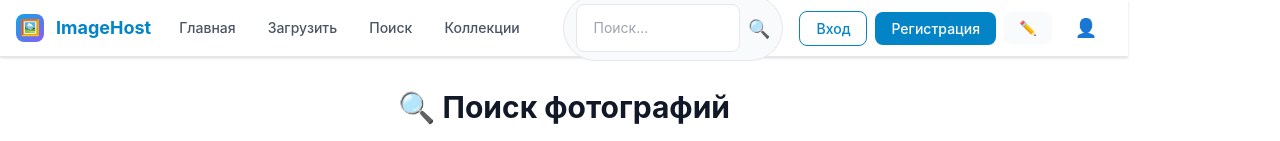
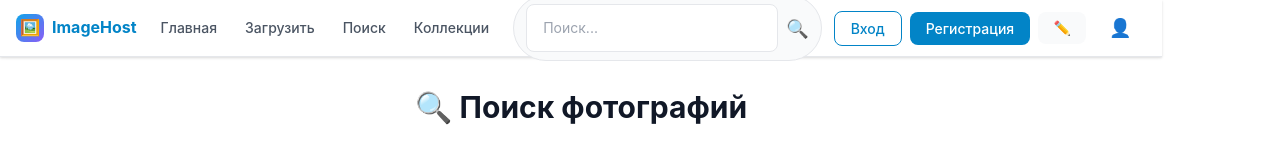
Before and after one commit to TemonLois1/photo-hosting, a React (Create React App) app in the folder frontend/: page /search in a window 1280 px wide. Shown: the top 141 px of the page. Built offline with nearby package versions, Linux system fonts and the light colour scheme.

Commit message:
🔧 Fix header layout - proper flex distribution and responsive design

```diff
--- a/frontend/src/components/Layout/Header.modern.css
+++ b/frontend/src/components/Layout/Header.modern.css
@@ -16,20 +16,22 @@
   justify-content: space-between;
   height: 56px;
   padding: 0 var(--space-4);
-  gap: var(--space-4);
+  gap: var(--space-3);
   max-width: 100%;
+  width: 100%;
 }
 
 .header-logo {
   display: flex;
   align-items: center;
-  gap: var(--space-3);
-  font-size: var(--text-xl);
+  gap: var(--space-2);
+  font-size: var(--text-lg);
   font-weight: var(--font-weight-bold);
   color: var(--primary-600);
   text-decoration: none;
   transition: color var(--transition-fast);
   white-space: nowrap;
+  flex-shrink: 0;
 }
 
 .header-logo:hover {
@@ -47,29 +49,20 @@
   font-weight: var(--font-weight-bold);
   color: white;
   font-size: var(--text-base);
+  flex-shrink: 0;
 }
 
 .logo-text {
-  font-size: var(--text-lg);
+  font-size: var(--text-base);
 }
 
-.header-logo-icon {
-  width: 32px;
-  height: 32px;
-  background: linear-gradient(135deg, var(--primary-500) 0%, var(--accent-500) 100%);
-  border-radius: var(--radius-lg);
-  display: flex;
-  align-items: center;
-  justify-content: center;
-  color: white;
-  font-weight: var(--font-weight-bold);
-}
-
+/* Navigation */
 .header-nav {
   display: flex;
   align-items: center;
-  gap: var(--space-2);
+  gap: var(--space-1);
   flex: 1;
+  min-width: 0;
 }
 
 .nav-link {
@@ -90,10 +83,52 @@
   background-color: var(--primary-50);
 }
 
-.header-actions {
+/* Search Bar */
+.header-search {
   display: flex;
   align-items: center;
+  background-color: var(--color-background-secondary);
+  border: 1px solid var(--color-border);
+  border-radius: var(--radius-full);
+  padding: var(--space-2) var(--space-3);
   gap: var(--space-2);
+  transition: all var(--transition-fast);
+  min-width: 180px;
+  flex-shrink: 0;
+}
+
+.header-search:focus-within {
+  border-color: var(--primary-500);
+  box-shadow: 0 0 0 3px rgba(14, 165, 233, 0.1);
+}
+
+.search-input {
+  background: none;
+  border: none;
+  outline: none;
+  padding: 0;
+  color: var(--color-text-primary);
+  font-size: var(--text-sm);
+  width: 100%;
+  flex: 1;
+}
+
+.search-input::placeholder {
+  color: var(--color-text-disabled);
+}
+
+.search-btn {
+  background: none;
+  border: none;
+  cursor: pointer;
+  font-size: var(--text-lg);
+  padding: 0;
+  transition: transform var(--transition-fast);
+  flex-shrink: 0;
+}
+
+.search-btn:hover {
+  transform: scale(1.1);
 }
 
 /* Auth Buttons */
@@ -106,6 +141,7 @@
   cursor: pointer;
   border: none;
   white-space: nowrap;
+  flex-shrink: 0;
 }
 
 .signin-btn {
@@ -132,64 +168,12 @@
   box-shadow: var(--shadow-md);
 }
 
-.header-search {
+/* Action Buttons */
+.header-actions {
   display: flex;
   align-items: center;
-  background-color: var(--color-background-secondary);
-  border: 1px solid var(--color-border);
-  border-radius: var(--radius-full);
-  padding: var(--space-2) var(--space-3);
   gap: var(--space-2);
-  transition: all var(--transition-fast);
-  max-width: 220px;
-}
-
-.header-search:focus-within {
-  border-color: var(--primary-500);
-  box-shadow: 0 0 0 3px rgba(14, 165, 233, 0.1);
-}
-
-.search-input {
-  background: none;
-  border: none;
-  outline: none;
-  padding: 0;
-  color: var(--color-text-primary);
-  font-size: var(--text-sm);
-  width: 100%;
-}
-
-.search-input::placeholder {
-  color: var(--color-text-disabled);
-}
-
-.search-btn {
-  background: none;
-  border: none;
-  cursor: pointer;
-  font-size: var(--text-lg);
-  padding: 0;
-  transition: transform var(--transition-fast);
-}
-
-.search-btn:hover {
-  transform: scale(1.1);
-}
-
-/* Button Styles */
-.btn {
-  display: inline-flex;
-  align-items: center;
-  gap: var(--space-2);
-  padding: var(--space-3) var(--space-4);
-  border-radius: var(--radius-md);
-  font-weight: var(--font-weight-medium);
-  font-size: var(--text-sm);
-  transition: all var(--transition-fast);
-  cursor: pointer;
-  border: none;
-  text-decoration: none;
-  white-space: nowrap;
+  flex-shrink: 0;
 }
 
 .header-action-btn {
@@ -206,6 +190,7 @@
   transition: all var(--transition-fast);
   cursor: pointer;
   border: 1px solid var(--color-border);
+  flex-shrink: 0;
 }
 
 .header-action-btn:hover {
@@ -215,36 +200,7 @@
   transform: translateY(-1px);
 }
 
-.btn-primary {
-  background-color: var(--primary-600);
-  color: white;
-}
-
-.btn-primary:hover {
-  background-color: var(--primary-700);
-  transform: translateY(-1px);
-  box-shadow: var(--shadow-md);
-}
-
-.btn-secondary {
-  background-color: var(--color-background-secondary);
-  color: var(--color-text-primary);
-  border: 1px solid var(--color-border);
-}
-
-.btn-secondary:hover {
-  background-color: var(--color-border);
-  border-color: var(--color-border-hover);
-}
-
-.btn-ghost {
-  color: var(--primary-600);
-}
-
-.btn-ghost:hover {
-  background-color: var(--primary-50);
-}
-
+/* Mobile Toggle */
 .header-mobile-toggle {
   display: none;
   flex-direction: column;
@@ -253,6 +209,7 @@
   border: none;
   cursor: pointer;
   padding: 4px 8px;
+  flex-shrink: 0;
 }
 
 .header-mobile-toggle span {
@@ -276,6 +233,26 @@
 }
 
 /* Responsive */
+@media (max-width: 1024px) {
+  .header-nav {
+    gap: var(--space-1);
+  }
+
+  .nav-link {
+    padding: var(--space-2) var(--space-2);
+    font-size: var(--text-xs);
+  }
+
+  .header-search {
+    min-width: 140px;
+  }
+
+  .auth-btn {
+    padding: var(--space-2) var(--space-3);
+    font-size: var(--text-xs);
+  }
+}
+
 @media (max-width: 768px) {
   .header-container {
     height: 56px;
@@ -296,10 +273,20 @@
     flex-direction: column;
     width: 100%;
     z-index: 1000;
+    flex: none;
+    gap: 0;
+    margin: 0;
   }
 
   .header-nav.active {
     display: flex;
+  }
+
+  .nav-link {
+    width: 100%;
+    padding: var(--space-3) var(--space-4);
+    border-radius: 0;
+    font-size: var(--text-base);
   }
 
   .header-search {
```
